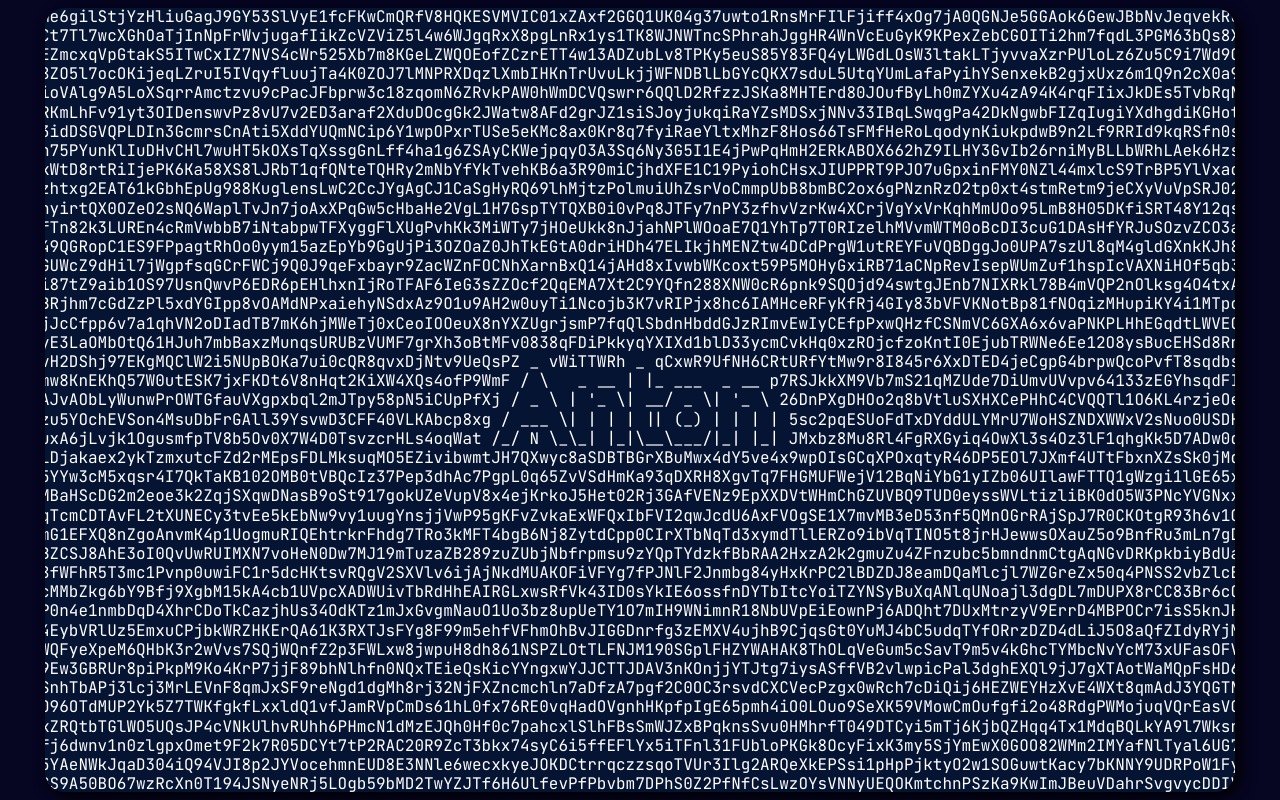
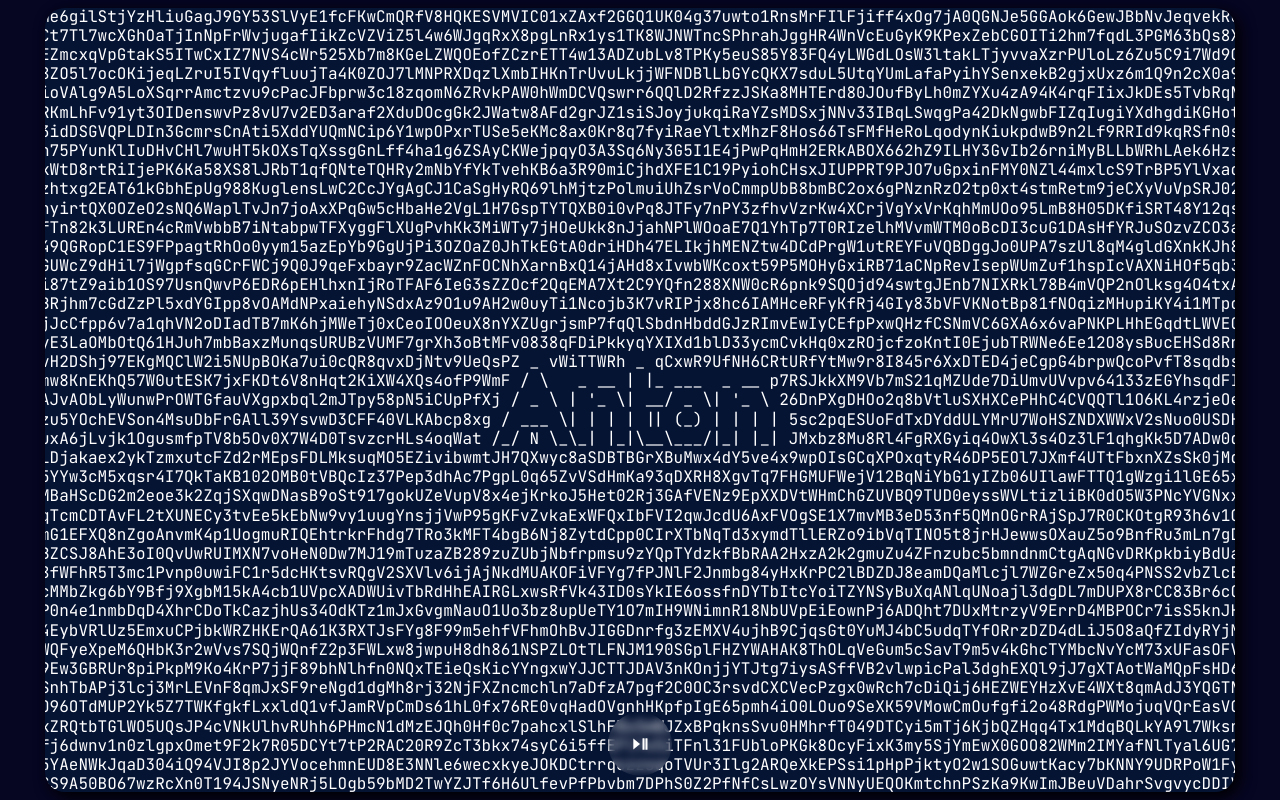
Before and after one commit to antongub/antongub.github.io, a plain HTML site: page index.html in a window 1280 px wide. Drawn offline with Linux system fonts and the light colour scheme.

Commit message:
added toggle button

```diff
--- a/index.html
+++ b/index.html
@@ -25,6 +25,15 @@
   <header>
     <div class="waves">
       <div class="banner"></div>
+
+        <button id="toggleButton">
+            <svg xmlns="http://www.w3.org/2000/svg" viewBox="0 0 24 24"
+                 aria-hidden="true" height="20" fill="currentColor">
+                <path d="M4 5.5v13l8-6.5-8-6.5Z"></path>
+                <rect x="15" y="5" width="2.5" height="14" rx="0.5"></rect>
+                <rect x="18.5" y="5" width="2.5" height="14" rx="0.5"></rect>
+            </svg>
+        </button>
     </div>
   </header>
 
--- a/js/app.js
+++ b/js/app.js
@@ -18,8 +18,15 @@ function setup() {
   }, 200)
 }
 
+function startOrStop() {
+    if (intervalToken) clearIntervalToken();
+    else setup();
+}
+
 window.addEventListener('resize', function (event) {
   setup();
 }, true);
 
+document.getElementById('toggleButton').addEventListener('click', startOrStop);
+
 setup();
```
